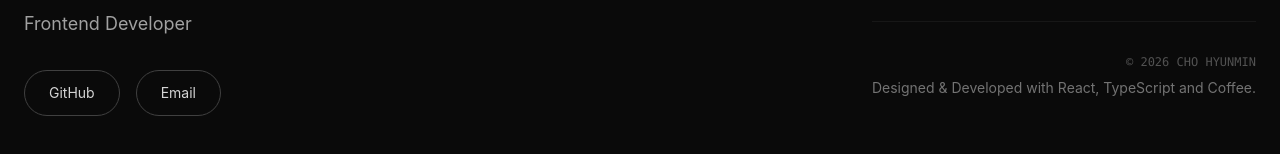
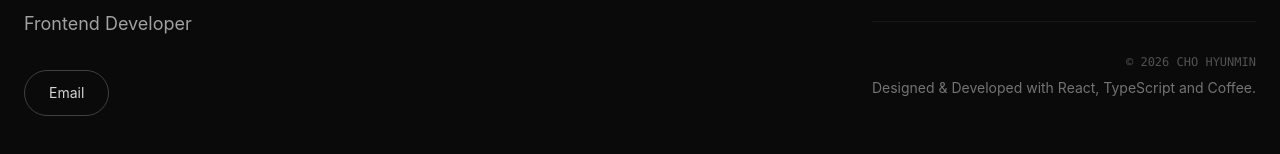
Before and after one commit to jchm15/portfolio-codex, a React (Vite) app: page / in a window 1280 px wide. Shown: the part 1807-1961 px from the top of the page. Built offline with nearby package versions, Linux system fonts and the light colour scheme; no server answers; the database is empty.

Commit message:
깃헙버튼 숨김

```diff
--- a/src/components/layout/Footer.tsx
+++ b/src/components/layout/Footer.tsx
@@ -17,14 +17,14 @@ const Footer = () => {
             <p className="mt-3 text-lg text-neutral-400">Frontend Developer</p>
 
             <div className="mt-8 flex flex-wrap gap-4">
-              <a
-                href="https://github.com/jchm15"
-                target="_blank"
-                rel="noopener noreferrer"
-                className="rounded-full border border-neutral-700 px-6 py-3 text-sm text-neutral-300 transition hover:border-[#C9A66B]/40 hover:text-white"
-              >
-                GitHub
-              </a>
+              {/*<a*/}
+              {/*  href="https://github.com/jchm15"*/}
+              {/*  target="_blank"*/}
+              {/*  rel="noopener noreferrer"*/}
+              {/*  className="rounded-full border border-neutral-700 px-6 py-3 text-sm text-neutral-300 transition hover:border-[#C9A66B]/40 hover:text-white"*/}
+              {/*>*/}
+              {/*  GitHub*/}
+              {/*</a>*/}
 
               <a
                 href="mailto:jchm15@naver.com"
```
